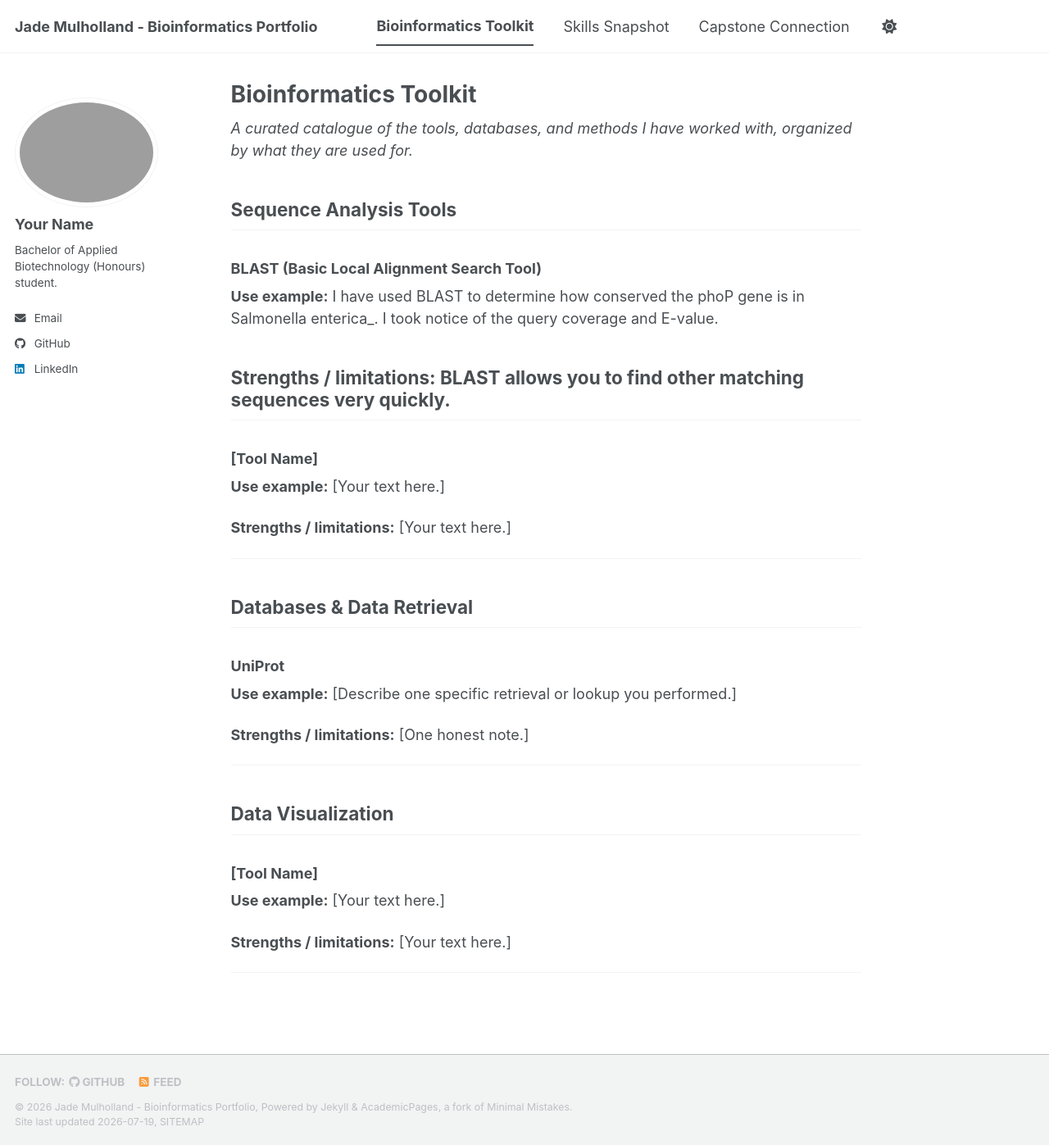
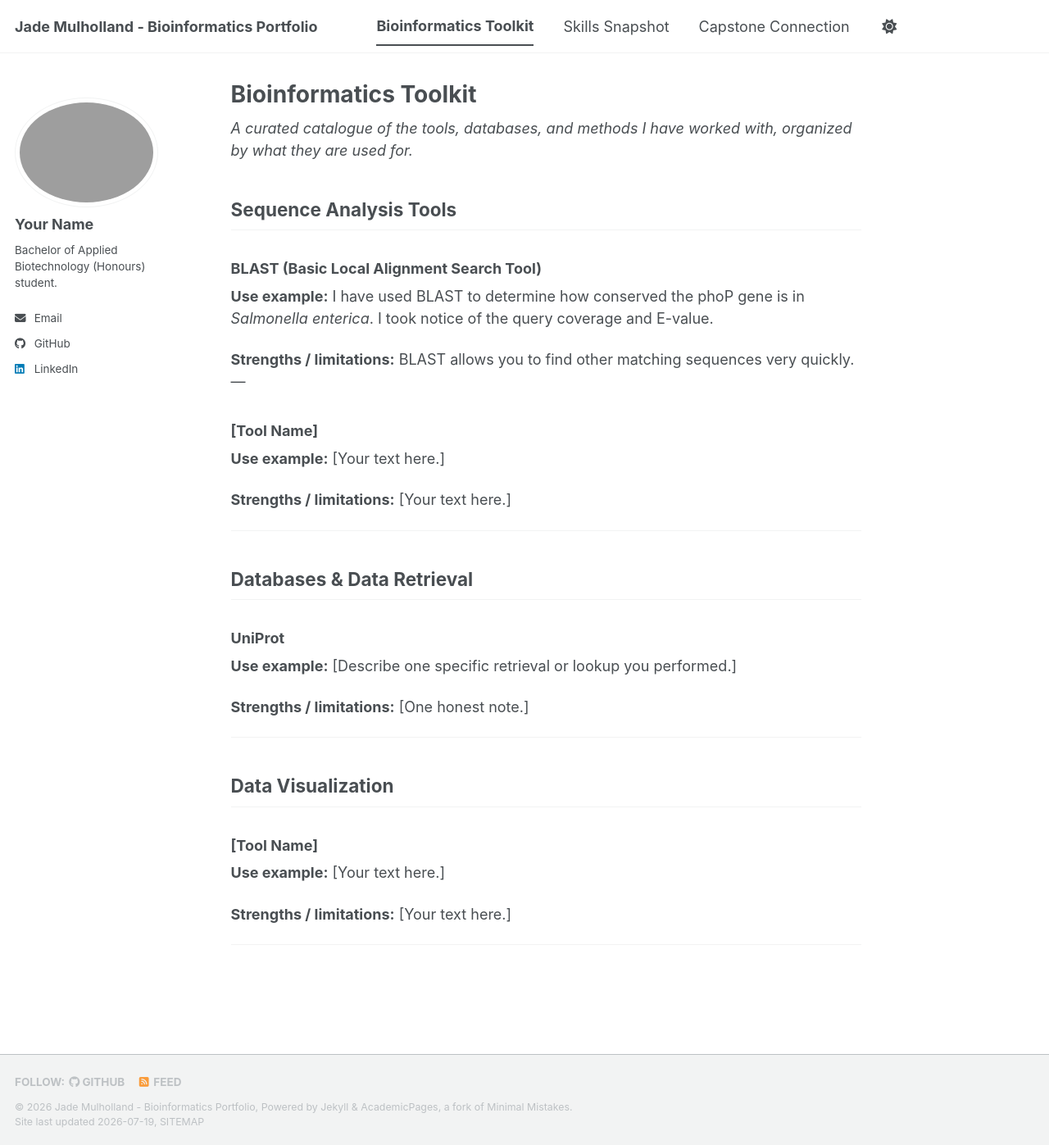
Before and after one commit to JadeLillian/biot74000-portfolio, a Jekyll site: the page built from _pages/toolkit.md, in a window 1280 px wide and 1397 px high. Shown: the whole window at 82% size. Built offline with Jekyll 4.4.1, drawn with Linux system fonts in a browser that asks for light colours; a script bundle is joined from its source files by our own code; library files that are not in the unit come from our copies.

```diff
--- a/_pages/toolkit.md
+++ b/_pages/toolkit.md
@@ -42,9 +42,10 @@ organized by what they are used for._
 
 ### BLAST (Basic Local Alignment Search Tool)
 
-**Use example:** I have used BLAST to determine how conserved the phoP gene is in Salmonella enterica_. I took notice of the query coverage and E-value.
+**Use example:** I have used BLAST to determine how conserved the phoP gene is in _Salmonella enterica_. I took notice of the query coverage and E-value.
 
-**Strengths / limitations:** BLAST allows you to find other matching sequences very quickly.
+**Strengths / limitations:**
+BLAST allows you to find other matching sequences very quickly.
 ---
 
 ### [Tool Name]
```
